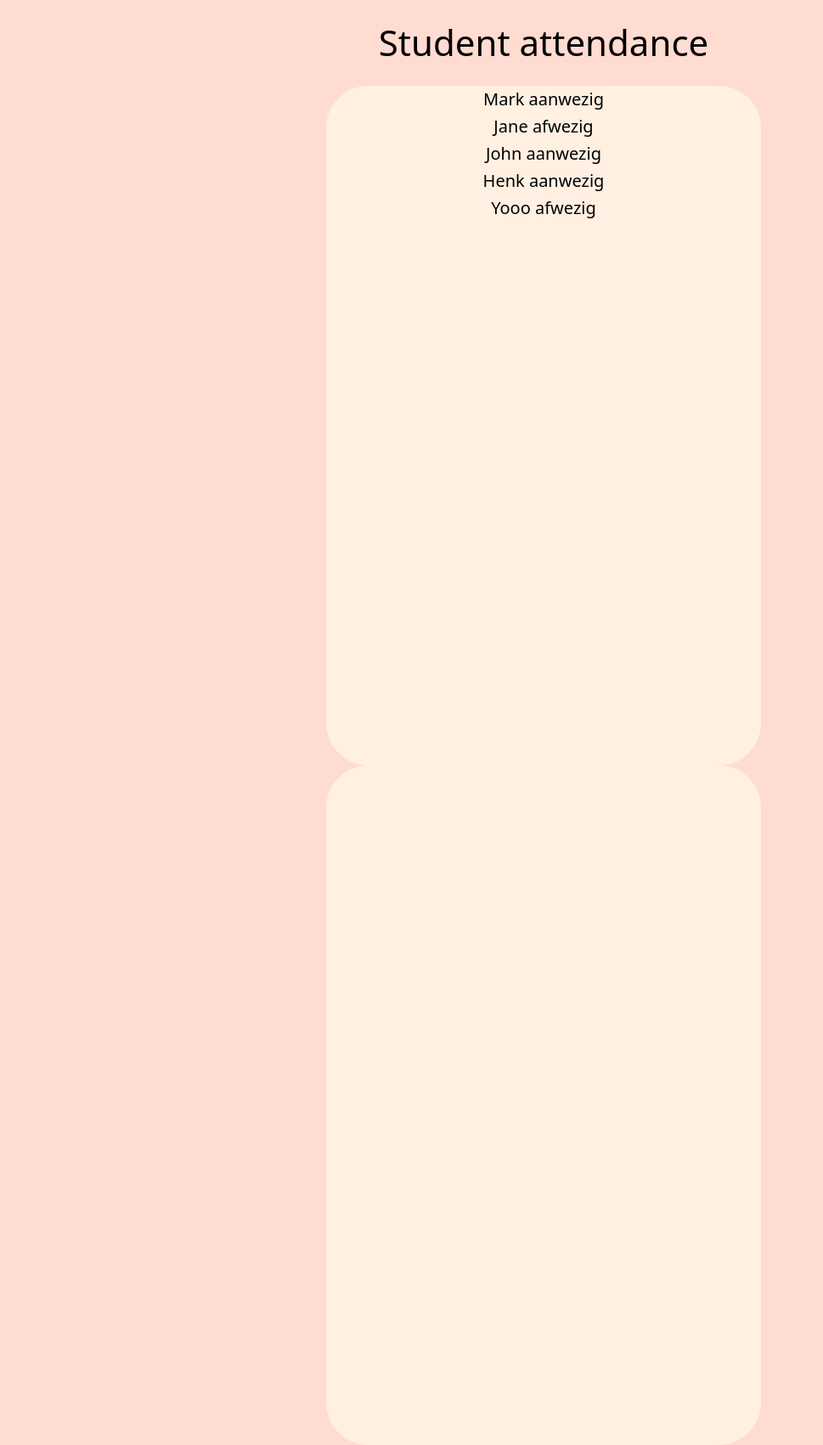
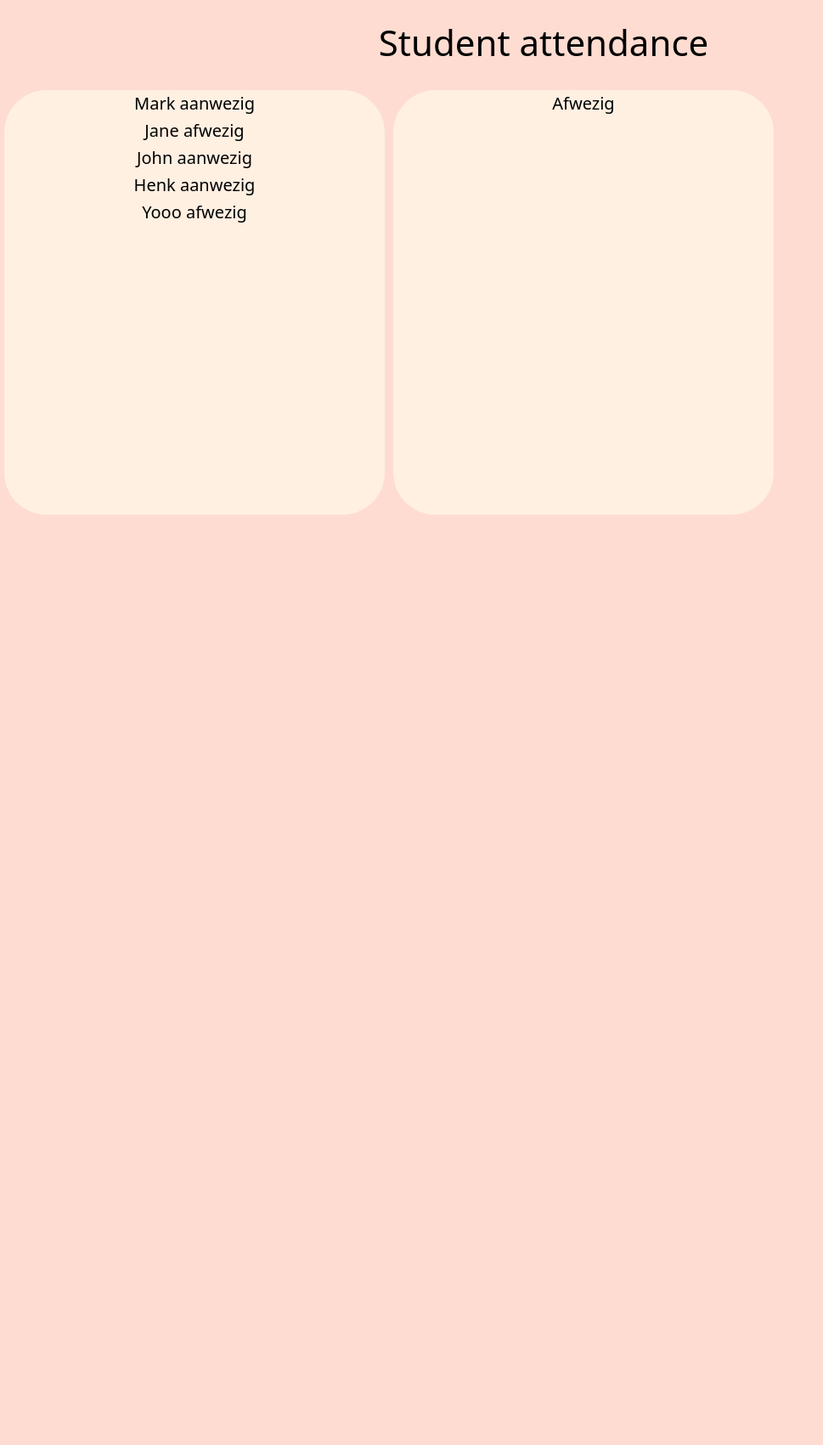
Before and after one commit to Maarten-DLVW/RAC22-SWDVT-1D_werkplaats-3-rest-rumble, a Flask app: page /attendance in a window 1280 px wide. Shown: the whole page at 85% size, without its empty margins (0-969 px from the left). After the commit the page ends 606 px from the top, so only its background shows below. Run offline with Flask 2, Linux system fonts and the light colour scheme; some libraries are stand-ins or nearby versions.

Commit message:
ADDED: tweede blok voor afwezigen, styling

```diff
--- a/static/attendance.js
+++ b/static/attendance.js
@@ -13,8 +13,8 @@ function get_students() {
     }
 
     function show_students(student_info) {
-        $("#attendanceBlock").empty()
-        for(student of student_info["students"]) {
-            $("#attendanceBlock").append(`<li> ${student["name"]} ${student["status"]} </li>`)
-        }
+            $("#attendancePresent").empty()
+            for(student of student_info["students"]) {
+                $("#attendancePresent").append(`<li> ${student["name"]} ${student["status"]} </li>`)
+            }
     }
--- a/static/basic.css
+++ b/static/basic.css
@@ -102,14 +102,6 @@ article {background: var(--c2); border-radius: var(--rc); padding: 1em; box-shad
 [style*="--c:"]:first-child, section>section:first-child, article:first-child {margin-left:0}
 [style*="--c:"]:last-child, section>section:last-child, article:last-child {margin-right:0}
 
-/* Mark: Toegevoegd aan basic.css */
-main,footer {
-    margin: 0 auto;
-    width: 60%;
-    text-align: left;
-    padding: 0 20px;
-}
-
 section>section {
     color: #fff;
     background-color: var(--c1);
@@ -179,11 +171,16 @@ text-decoration: none;
 
 /* Text box */
 .rectangle {
-    width: 40%;
-    height: 800px;
+    width: 35%;
+    min-height: 500px;
     background-color: #FFF0E2;
-    align-items: center;
-    justify-content: center;
     border-radius: 50px;
     font-size: 20px;
+    margin: 5px;
+    text-align: center;
+    float: left;
 }
+
+header {
+    text-align: center;
+}
--- a/templates/attendance.html
+++ b/templates/attendance.html
@@ -4,24 +4,24 @@
     <meta charset="UTF-8">
     <meta http-equiv="X-UA-Compatible" content="IE=edge">
     <meta name="viewport" content="width=device-width, initial-scale=1.0">
-    <title>Document</title>
+    <title>Student attendance</title>
     <link rel="stylesheet" href="/static/basic.css" type="text/css">
     <script src="https://ajax.googleapis.com/ajax/libs/jquery/2.1.3/jquery.min.js"></script>
     <script src="/static/attendance.js"></script>
 </head>
 <body>
-    <center>
-    <h1>Student attendance</h1>
-    <div id="attendanceBlock" class="rectangle">
-        <li>test1</li>
-        <li>test2</li>
-        <li>test3</li>
+    <header>
+        <h1>Student attendance</h1>
+    </header>
+    <div id="attendancePresent" class="rectangle">
+        <li>Aanwezig</li>
     </div>
-    <div class="rectangle"></div>
+    <div id="attendanceAbsent" class="rectangle">
+        <li>Afwezig</li>
+    </div>
     <script>
         get_students();
         setInterval(get_students, 1000)
     </script>
-</center>
 </body>
 </html>
```
